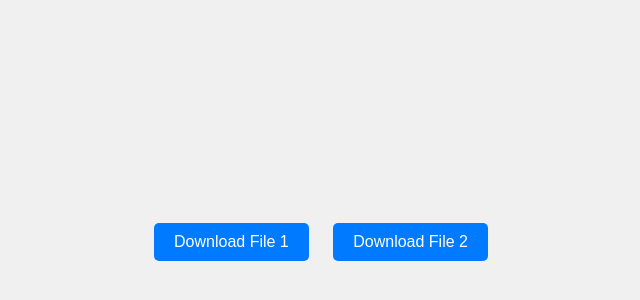
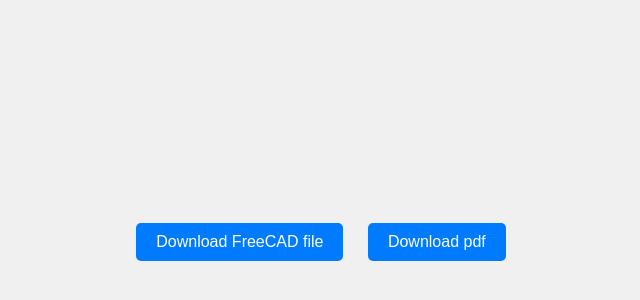
Before and after one commit to akashdip2001/freeCAD-sourceFile-Download, a plain HTML site: page index.html in a window 1280 px wide. Shown: the part 158-458 px from the top of the page, without its empty margins (319-959 px from the left). Drawn offline with Linux system fonts and the light colour scheme.

Commit message:
Update index.html

```diff
--- a/index.html
+++ b/index.html
@@ -36,8 +36,8 @@
 </head>
 <body>
     <div class="container">
-        <a href="https://drive.google.com/uc?export=download&id=1B_xinwR7iXJ1xlNbeyHuUgU4_BCLsvFD" class="btn" download>Download File 1</a>
-        <a href="https://drive.google.com/uc?export=download&id=1BTa-gLr9tvJ1uygJ__dgQWepLHr6fyxc" class="btn" download>Download File 2</a>
+        <a href="https://drive.google.com/uc?export=download&id=1B_xinwR7iXJ1xlNbeyHuUgU4_BCLsvFD" class="btn" download>Download FreeCAD file</a>
+        <a href="https://drive.google.com/uc?export=download&id=1BTa-gLr9tvJ1uygJ__dgQWepLHr6fyxc" class="btn" download>Download pdf</a>
     </div>
 </body>
 </html>
```
